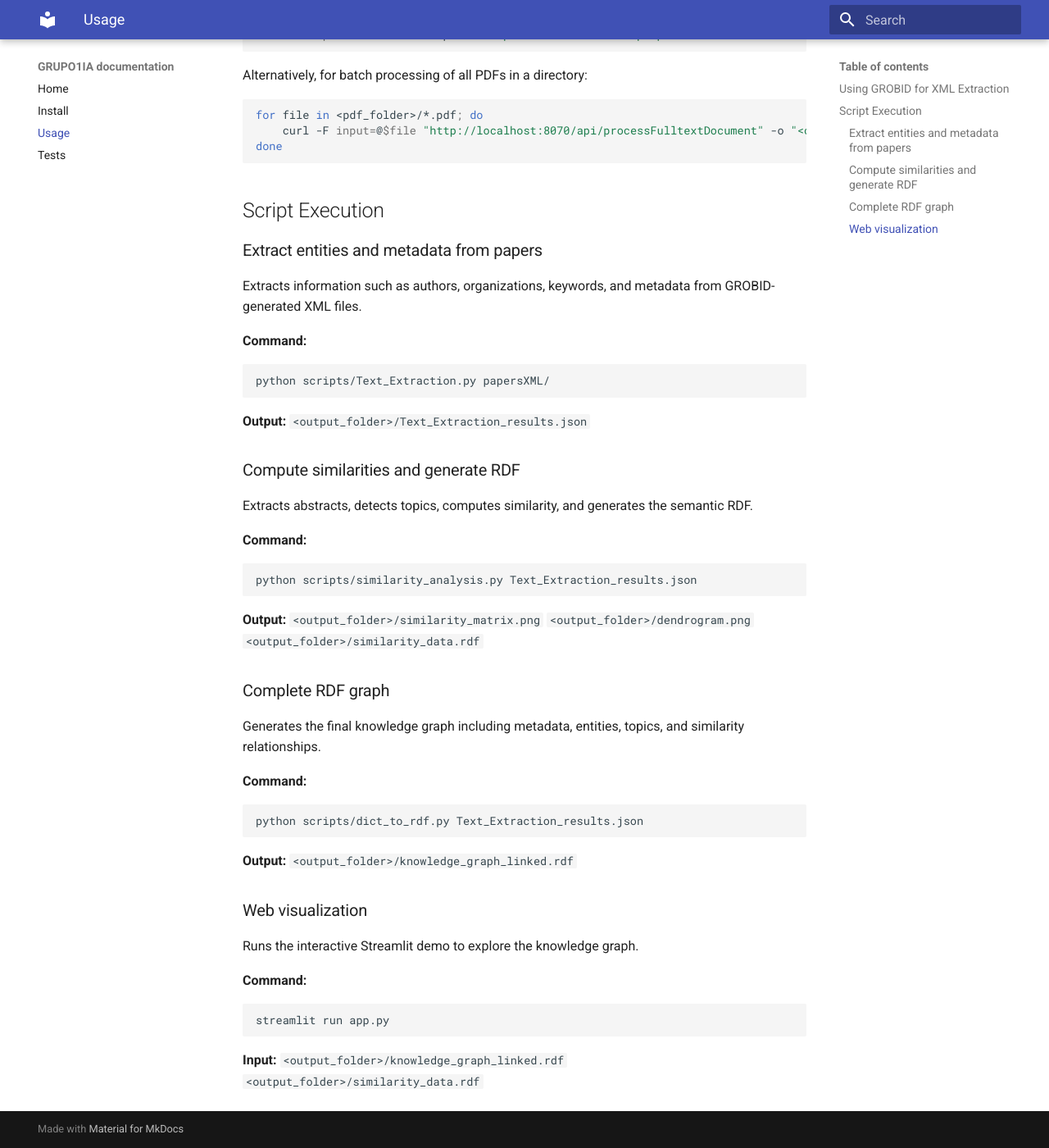
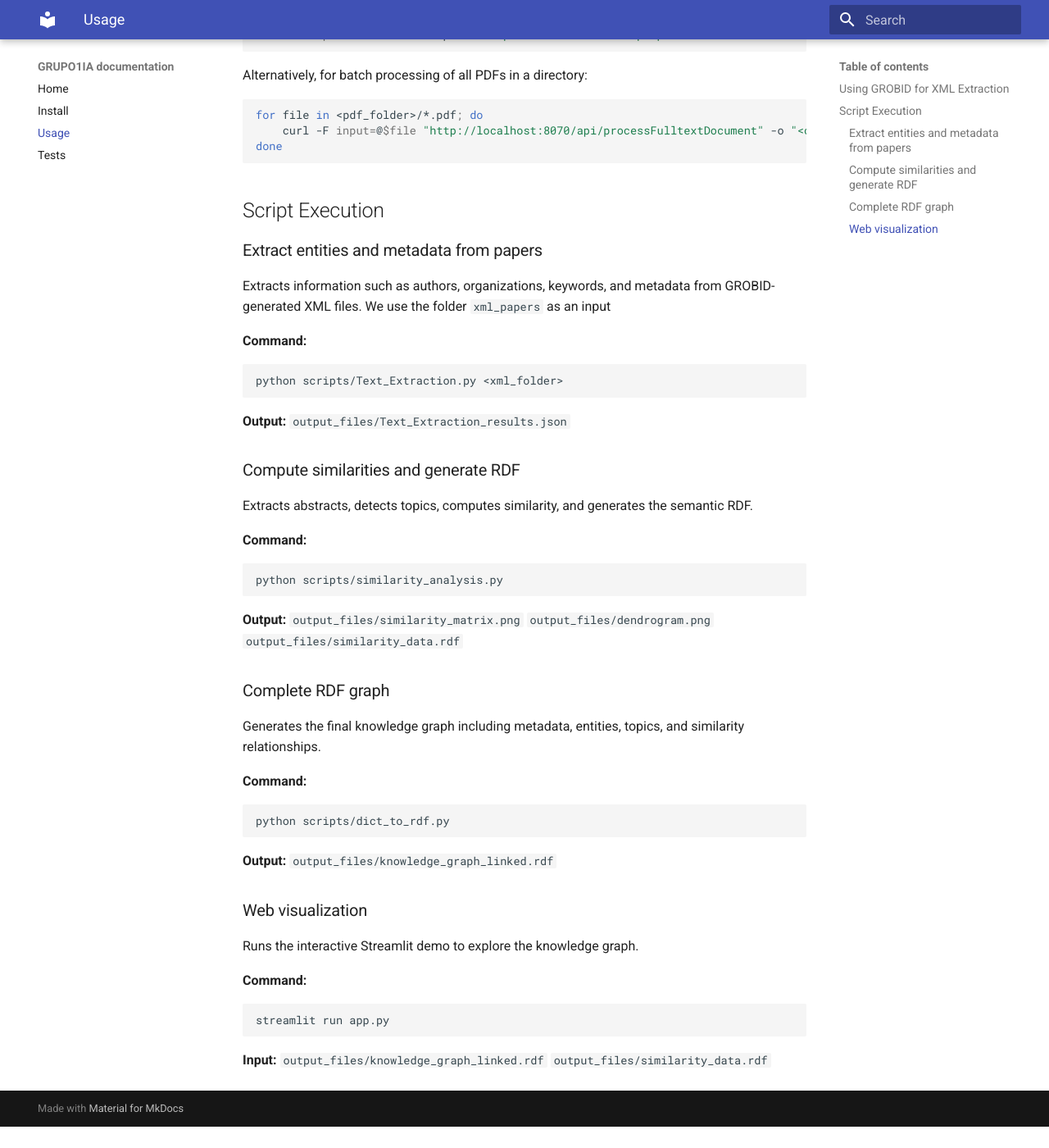
Before and after one commit to fran2410/Grupo1IA, an MkDocs documentation site: the page built from docs/usage.md, in a window 1280 px wide and 1400 px high, scrolled down 598 px. Shown: the whole window at 82% size. Built offline with MkDocs 1.6.1 and Material for MkDocs 9.7.7, drawn with Linux system fonts in a browser that asks for light colours; after the commit the page ends 1972 px from its top, so only the background shows below that.

````diff
--- a/docs/usage.md
+++ b/docs/usage.md
@@ -25,31 +25,32 @@ done
 ```
 ## Script Execution
 ### Extract entities and metadata from papers
-Extracts information such as authors, organizations, keywords, and metadata from GROBID-generated XML files.
+Extracts information such as authors, organizations, keywords, and metadata from GROBID-generated XML files. We use the folder `xml_papers` as an input
 
 **Command:**
 ```bash
-python scripts/Text_Extraction.py papersXML/
+python scripts/Text_Extraction.py <xml_folder>
 ```
-**Output:** `<output_folder>/Text_Extraction_results.json`
+**Output:** `output_files/Text_Extraction_results.json`
 
 ### Compute similarities and generate RDF
 Extracts abstracts, detects topics, computes similarity, and generates the semantic RDF.
 
 **Command:**
 ```bash
-python scripts/similarity_analysis.py Text_Extraction_results.json
+python scripts/similarity_analysis.py
 ```
-**Output:** `<output_folder>/similarity_matrix.png` `<output_folder>/dendrogram.png` `<output_folder>/similarity_data.rdf`
+**Output:** `output_files/similarity_matrix.png` `output_files/dendrogram.png` `output_files/similarity_data.rdf`
+
 
 ### Complete RDF graph
 Generates the final knowledge graph including metadata, entities, topics, and similarity relationships.
 
 **Command:**
 ```bash
-python scripts/dict_to_rdf.py Text_Extraction_results.json
+python scripts/dict_to_rdf.py
 ```
-**Output:** `<output_folder>/knowledge_graph_linked.rdf`
+**Output:** `output_files/knowledge_graph_linked.rdf`
 
 ### Web visualization
 Runs the interactive Streamlit demo to explore the knowledge graph.
@@ -58,4 +59,4 @@ Runs the interactive Streamlit demo to explore the knowledge graph.
 ```bash
 streamlit run app.py
 ```
-**Input:** `<output_folder>/knowledge_graph_linked.rdf` `<output_folder>/similarity_data.rdf`
+**Input:** `output_files/knowledge_graph_linked.rdf` `output_files/similarity_data.rdf`
````
Also changed, not shown: .readthedocs.yaml (added, +19 -0 lines), README.md (+4 -3 lines), codemeta.json (deleted, +0 -52 lines), docs/index.md (+4 -14 lines), docs/install.md (+6 -10 lines), 5 other files.
